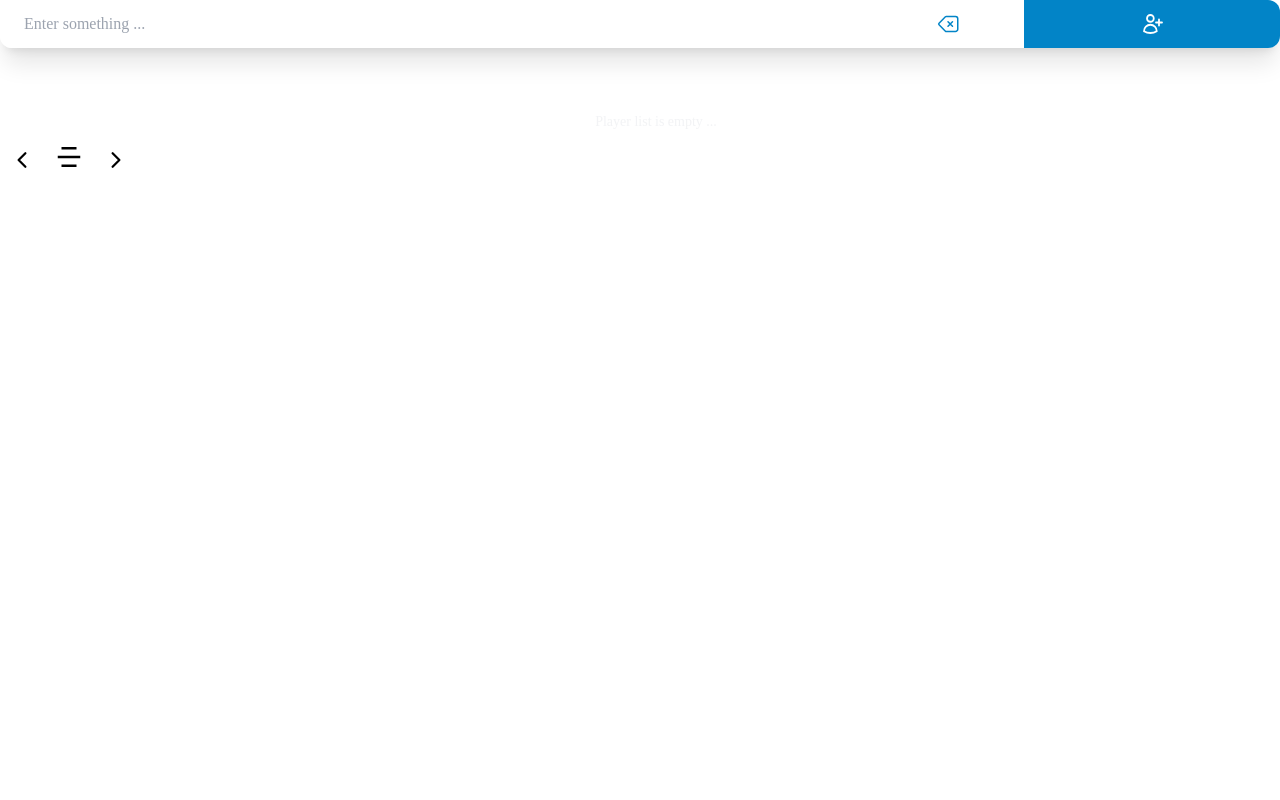
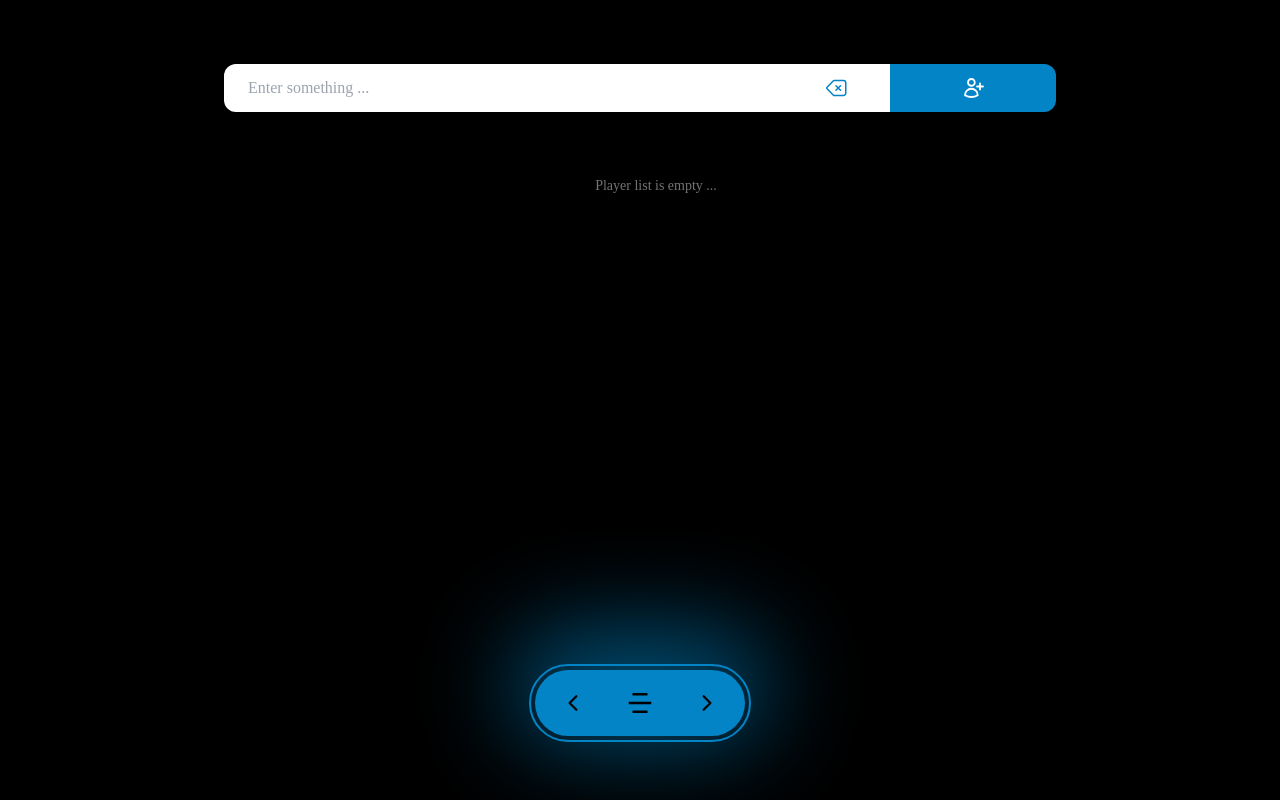
Before and after one commit to MatinHedayat/Mafia, a React (Vite) app: page /add-players in a window 1280 px wide. Built offline with nearby package versions, Linux system fonts and the light colour scheme; a web font is replaced by a local one.

Commit message:
Add some style and class for using in global

```diff
--- a/src/css/tailwind.css
+++ b/src/css/tailwind.css
@@ -1,21 +1,38 @@
-@import url('./fonts.css');
+@import url("./fonts.css");
 
 @tailwind base;
 @tailwind components;
 @tailwind utilities;
 
+@layer base {
+  body {
+    @apply bg-black max-w-4xl h-screen mx-auto overflow-hidden select-none;
+  }
+}
+
+@layer components {
+  .page {
+    @apply w-full max-h-[70vh] relative px-8 py-16 overflow-auto;
+    /* background-color: rgba(255, 0, 0, 0.427) */
+  }
+
+  .setting {
+    @apply bg-sky-600 w-max absolute z-50 bottom-16 inset-x-1/2 -translate-x-1/2 flex items-center justify-center gap-x-5 py-2 px-4 outline outline-2 outline-offset-4 outline-sky-600 rounded-full;
+    box-shadow: 0 -1rem 6rem 1.5rem rgba(2, 132, 197, 0.6);
+  }
+}
+
 /* ============= SCROLL-BAR ============= */
 
 ::-webkit-scrollbar {
-    width: 0.2rem;
+  width: 0.2rem;
 }
 
 ::-webkit-scrollbar-track {
-    /* background: rgba(0, 0, 0, 0.5); */
-    border-radius: 1rem;
+  border-radius: 1rem;
 }
 
 ::-webkit-scrollbar-thumb {
-    background: rgba(2, 132, 197, 0.3);
-    border-radius: 1rem;
+  background: rgba(2, 132, 197, 0.4);
+  border-radius: 1rem;
 }
```
